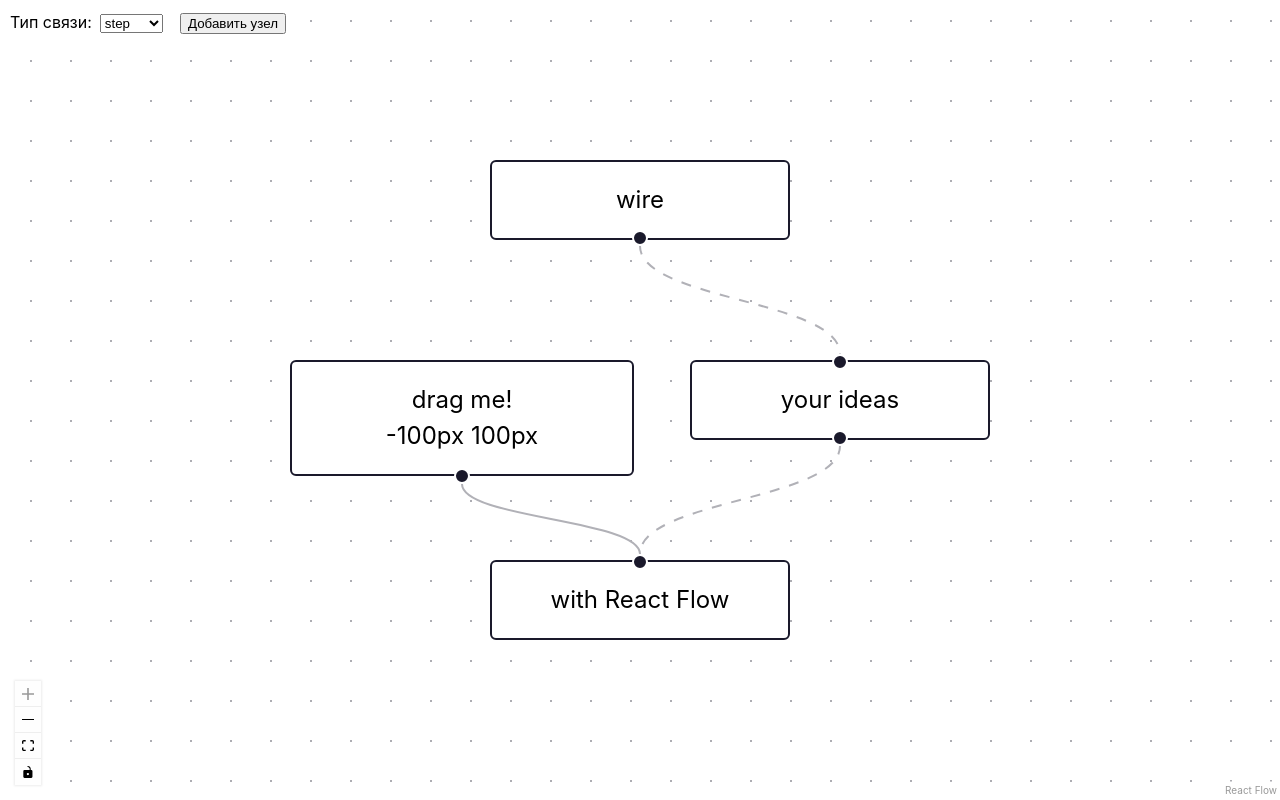
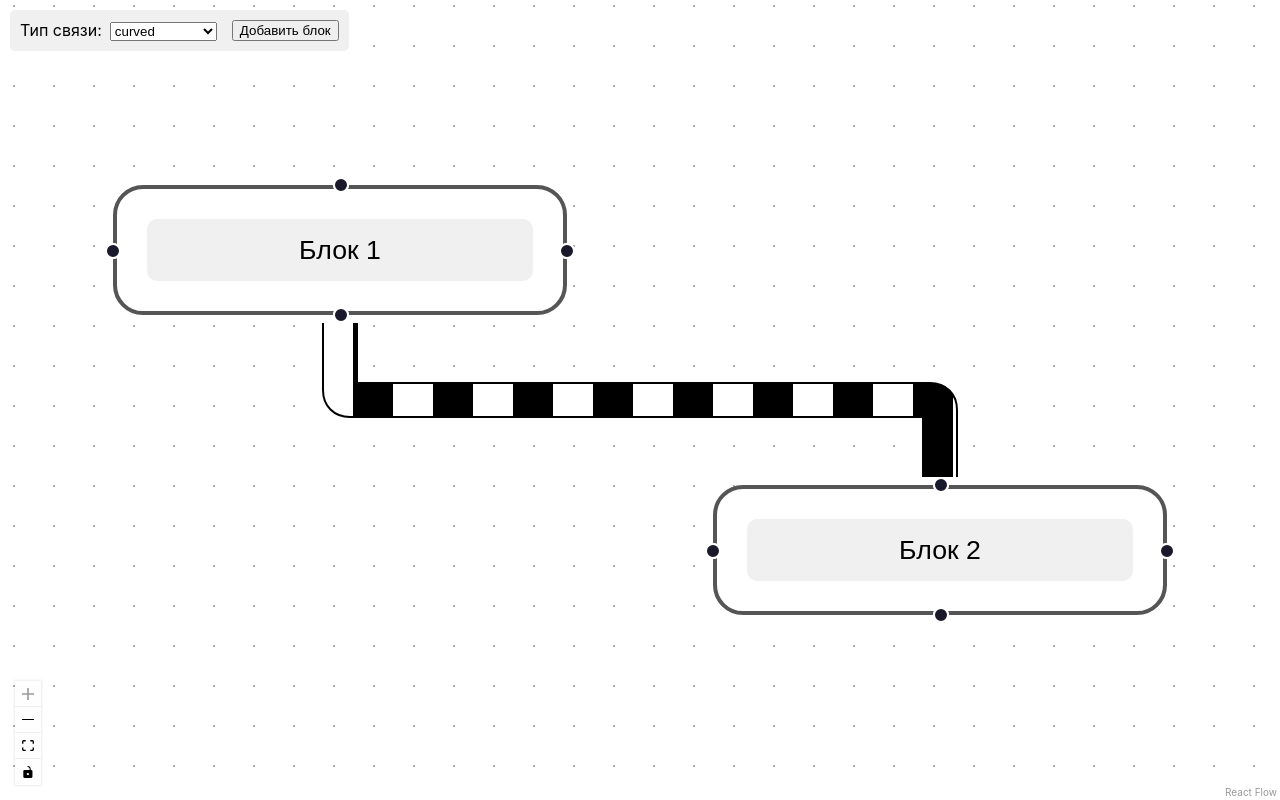
Before and after one commit to Frykt74/diagram, a React (Vite) app: page / in a window 1280 px wide. Built offline with nearby package versions, Linux system fonts and the light colour scheme.

Commit message:
fix connections

```diff
--- a/src/components/Flow.tsx
+++ b/src/components/Flow.tsx
@@ -13,37 +13,35 @@
 
 import { nodeTypes, initialNodes } from "../nodes";
 import { edgeTypes, initialEdges } from "../edges";
-import type { AppNode } from "../nodes/types"; // твой тип AppNode
+import type { AppNode } from "../nodes/types";
 
-let idCounter = 3;
+let idCounter = 3; // Счетчик для ID новых узлов
 
 export default function Flow() {
-  // состояние узлов типизировано как AppNode[]
   const [nodes, setNodes, onNodesChange] = useNodesState<AppNode>(initialNodes);
   const [edges, setEdges, onEdgesChange] = useEdgesState(initialEdges);
 
-  // Для удаления связи
   const [selectedEdgeId, setSelectedEdgeId] = useState<string | null>(null);
   const [deleteButtonPos, setDeleteButtonPos] = useState<{
     x: number;
     y: number;
   } | null>(null);
 
-  // Выбранный тип нового ребра
+  // Тип связи по умолчанию
   const [newEdgeType, setNewEdgeType] =
-    useState<keyof typeof edgeTypes>("step");
+    useState<keyof typeof edgeTypes>("curved");
 
-  // Обработчик добавления узла
+  // Добавление нового узла
   const onAddNode = useCallback(() => {
     const newId = `${idCounter++}`;
     const newNode: AppNode = {
       id: newId,
-      type: "default", // обязательно указываем встроенный тип
+      type: "custom", // Используем кастомный тип
       position: {
-        x: window.innerWidth / 2 - 75,
-        y: window.innerHeight / 2 - 25,
+        x: Math.random() * (window.innerWidth / 2),
+        y: Math.random() * (window.innerHeight / 2),
       },
-      data: { label: `Node ${newId}` },
+      data: { label: `Новый блок ${newId}` },
     };
     setNodes((nds) => [...nds, newNode]);
   }, [setNodes]);
@@ -55,14 +53,14 @@
     [newEdgeType, setEdges]
   );
 
-  // Обработчик клика по ребру (для показа кнопки удаления)
+  // Клик по связи для показа кнопки удаления
   const onEdgeClick: EdgeMouseHandler = useCallback((evt, edge) => {
     evt.stopPropagation();
     setSelectedEdgeId(edge.id);
     setDeleteButtonPos({ x: evt.clientX, y: evt.clientY });
   }, []);
 
-  // Удаление выбранного ребра
+  // Удаление выбранной связи
   const deleteEdge = useCallback(() => {
     if (!selectedEdgeId) return;
     setEdges((eds) => eds.filter((e) => e.id !== selectedEdgeId));
@@ -70,7 +68,7 @@
     setDeleteButtonPos(null);
   }, [selectedEdgeId, setEdges]);
 
-  // Скрыть кнопку удаления при клике по пустому месту
+  // Скрытие кнопки при клике на пустое место
   const onPaneClick = useCallback(() => {
     setSelectedEdgeId(null);
     setDeleteButtonPos(null);
@@ -78,8 +76,21 @@
 
   return (
     <div style={{ width: "100vw", height: "100vh" }}>
-      {/* Селектор типа ребра */}
-      <div style={{ position: "absolute", zIndex: 10, top: 10, left: 10 }}>
+      {/* UI элементы управления */}
+      <div
+        style={{
+          position: "absolute",
+          zIndex: 10,
+          top: 10,
+          left: 10,
+          background: "#f0f0f0",
+          padding: 10,
+          borderRadius: 5,
+          display: "flex",
+          gap: 15,
+        }}
+      >
+        <div>
           <label style={{ marginRight: 8 }}>Тип связи:</label>
           <select
             value={newEdgeType}
@@ -94,10 +105,7 @@
             ))}
           </select>
         </div>
-
-      {/* Кнопка добавления узла */}
-      <div style={{ position: "absolute", zIndex: 10, top: 10, left: 180 }}>
-        <button onClick={onAddNode}>Добавить узел</button>
+        <button onClick={onAddNode}>Добавить блок</button>
       </div>
 
       {/* Кнопка удаления связи */}
@@ -108,7 +116,7 @@
             left: deleteButtonPos.x + 10,
             top: deleteButtonPos.y + 10,
             zIndex: 20,
-            background: "red",
+            background: "#ff4d4d",
             color: "white",
             border: "none",
             borderRadius: 4,
@@ -117,7 +125,7 @@
           }}
           onClick={deleteEdge}
         >
-          Удалить соединение
+          Удалить
         </button>
       )}
 
--- a/src/edges/StepEdge.tsx
+++ b/src/edges/CurvedEdge.tsx
@@ -1,21 +1,25 @@
 import { BaseEdge, getSmoothStepPath, type EdgeProps } from "@xyflow/react";
 
-export default function StepEdge({
+export default function CurvedEdge({
   id,
   sourceX,
   sourceY,
   targetX,
   targetY,
+  sourcePosition,
+  targetPosition,
   style,
   markerEnd,
 }: EdgeProps) {
-  // getSmoothStepPath вернёт [d, labelX, labelY]
+  // getSmoothStepPath вернёт SVG-путь и координаты для метки
   const [d] = getSmoothStepPath({
     sourceX,
     sourceY,
+    sourcePosition,
     targetX,
     targetY,
-    borderRadius: 0, // без скруглений, получится классическая ломаная
+    targetPosition,
+    borderRadius: 15, // Скругление углов для плавности
   });
 
   return <BaseEdge id={id} path={d} style={style} markerEnd={markerEnd} />;
--- /dev/null
+++ b/src/edges/DoubleStripedEdge.tsx
@@ -0,0 +1,86 @@
+import { getSmoothStepPath, type EdgeProps } from "@xyflow/react";
+
+export default function DoubleStripedEdge({
+  id,
+  sourceX,
+  sourceY,
+  targetX,
+  targetY,
+  sourcePosition,
+  targetPosition,
+}: EdgeProps) {
+  const [edgePath] = getSmoothStepPath({
+    sourceX,
+    sourceY,
+    sourcePosition,
+    targetX,
+    targetY,
+    targetPosition,
+  });
+
+  // Создаем два разных паттерна - один смещен относительно другого
+  const pattern1Id = `double-striped-pattern-1-${id}`;
+  const pattern2Id = `double-striped-pattern-2-${id}`;
+
+  return (
+    <>
+      <defs>
+        {/* Первый паттерн - начинается с черной полоски */}
+        <pattern
+          id={pattern1Id}
+          patternUnits="userSpaceOnUse"
+          width={40}
+          height={20}
+        >
+          <rect x="0" y="0" width="20" height="20" fill="black" />
+          <rect x="20" y="0" width="20" height="20" fill="white" />
+        </pattern>
+
+        {/* Второй паттерн - смещен на одну полоску (начинается с белой) */}
+        <pattern
+          id={pattern2Id}
+          patternUnits="userSpaceOnUse"
+          width={40}
+          height={20}
+        >
+          <rect x="0" y="0" width="20" height="20" fill="white" />
+          <rect x="20" y="0" width="20" height="20" fill="black" />
+        </pattern>
+      </defs>
+
+      {/* Первая линия - черная рамка */}
+      <path
+        d={edgePath}
+        fill="none"
+        stroke="black"
+        strokeWidth={18}
+        style={{ transform: "translateY(-9px)" }}
+      />
+      {/* Первая линия - полосатый паттерн */}
+      <path
+        d={edgePath}
+        fill="none"
+        stroke={`url(#${pattern1Id})`}
+        strokeWidth={16}
+        style={{ transform: "translateY(-9px)" }}
+      />
+
+      {/* Вторая линия - черная рамка */}
+      <path
+        d={edgePath}
+        fill="none"
+        stroke="black"
+        strokeWidth={18}
+        style={{ transform: "translateY(9px)" }}
+      />
+      {/* Вторая линия - полосатый паттерн (смещенный) */}
+      <path
+        d={edgePath}
+        fill="none"
+        stroke={`url(#${pattern2Id})`}
+        strokeWidth={16}
+        style={{ transform: "translateY(9px)" }}
+      />
+    </>
+  );
+}
--- a/src/edges/StripedEdge.tsx
+++ b/src/edges/StripedEdge.tsx
@@ -1,4 +1,4 @@
-import { BaseEdge, getStraightPath, type EdgeProps } from "@xyflow/react";
+import { BaseEdge, getSmoothStepPath, type EdgeProps } from "@xyflow/react";
 
 export default function StripedEdge({
   id,
@@ -6,11 +6,18 @@
   sourceY,
   targetX,
   targetY,
+  sourcePosition,
+  targetPosition,
 }: EdgeProps) {
-  // получаем SVG‑путь «прямой» линии
-  const [edgePath] = getStraightPath({ sourceX, sourceY, targetX, targetY });
+  const [edgePath] = getSmoothStepPath({
+    sourceX,
+    sourceY,
+    sourcePosition,
+    targetX,
+    targetY,
+    targetPosition,
+  });
 
-  // уникальный id для <pattern>, чтобы не пересекаться
   const patternId = `striped-pattern-${id}`;
 
   return (
@@ -19,38 +26,28 @@
         <pattern
           id={patternId}
           patternUnits="userSpaceOnUse"
-          width={156} /* ширина одного полного блока (78+78) */
-          height={24} /* толщина линии */
+          width={40} // Увеличиваем ширину для более широких полосок
+          height={20}
+          // Убираем rotate(45) - полоски должны быть вертикальными
         >
-          {/* первая белая прямоугольник */}
-          <rect
-            x={0}
-            y={0}
-            width={78}
-            height={24}
-            fill="white"
-            stroke="black"
-          />
-          {/* вторая чёрная */}
-          <rect
-            x={78}
-            y={0}
-            width={78}
-            height={24}
-            fill="black"
-            stroke="black"
-          />
+          <rect x="0" y="0" width="20" height="20" fill="black" />
+          <rect x="20" y="0" width="20" height="20" fill="white" />
         </pattern>
       </defs>
 
-      {/* отрисовываем сам путь, используя этот шаблон */}
+      {/* Основная линия с черной рамкой */}
+      <BaseEdge
+        id={`${id}-border`}
+        path={edgePath}
+        style={{ stroke: "black", strokeWidth: 18 }}
+      />
+      {/* Линия с полосатым паттерном */}
       <BaseEdge
         id={id}
         path={edgePath}
         style={{
           stroke: `url(#${patternId})`,
-          strokeWidth: 24,
-          fill: "none",
+          strokeWidth: 16,
         }}
       />
     </>
--- a/src/edges/index.ts
+++ b/src/edges/index.ts
@@ -1,15 +1,22 @@
 import type { Edge, EdgeTypes } from "@xyflow/react";
 import StripedEdge from "./StripedEdge";
-import StepEdge from "./StepEdge";
+import CurvedEdge from "./CurvedEdge";
+import DoubleStripedEdge from "./DoubleStripedEdge";
 
 export const initialEdges: Edge[] = [
-  { id: "a->c", source: "a", target: "c", animated: true },
-  { id: "b->d", source: "b", target: "d" },
-  { id: "c->d", source: "c", target: "d", animated: true },
+  {
+    id: "1->2",
+    source: "1",
+    target: "2",
+    // ID
+    sourceHandle: "bottom",
+    targetHandle: "top",
+    type: "striped",
+  },
 ];
 
 export const edgeTypes = {
-  // Add your custom edge types here!
-  step: StepEdge,
+  curved: CurvedEdge,
   striped: StripedEdge,
+  "double-striped": DoubleStripedEdge,
 } satisfies EdgeTypes;
--- a/src/index.css
+++ b/src/index.css
@@ -1,12 +1,35 @@
-:root {
-  font-family: Inter, system-ui, Avenir, Helvetica, Arial, sans-serif;
-  line-height: 1.5;
-  font-weight: 400;
+/* Базовые стили, которые у вас уже есть */
+body {
+  margin: 0;
+  font-family: -apple-system, BlinkMacSystemFont, 'Segoe UI', 'Roboto', 'Oxygen',
+    'Ubuntu', 'Cantarell', 'Fira Sans', 'Droid Sans', 'Helvetica Neue',
+    sans-serif;
+  -webkit-font-smoothing: antialiased;
+  -moz-osx-font-smoothing: grayscale;
 }
 
-html,
-body,
-#root {
-  height: 100%;
-  margin: 0;
+/* Стили для кастомного блока */
+.custom-node {
+  border: 2px solid #555;
+  border-radius: 15px;
+  padding: 15px;
+  background: #fff;
+  min-width: 150px;
+  text-align: center;
 }
+
+/* Стили для поля ввода внутри блока */
+.custom-node-input {
+  width: 100%;
+  border: none;
+  background-color: #f0f0f0;
+  padding: 8px;
+  text-align: center;
+  border-radius: 5px;
+  box-sizing: border-box; /* Чтобы padding не влиял на ширину */
+}
+
+.custom-node-input:focus {
+  outline: none;
+  border: 1px solid #777;
+}
--- /dev/null
+++ b/src/nodes/CustomNode.tsx
@@ -0,0 +1,44 @@
+import { Handle, Position, useReactFlow, type NodeProps } from "@xyflow/react";
+import { useCallback } from "react";
+import type { CustomNode } from "./types";
+
+export function CustomNode({ id, data }: NodeProps<CustomNode>) {
+  const { setNodes } = useReactFlow();
+
+  const onLabelChange = useCallback(
+    (evt: React.ChangeEvent<HTMLInputElement>) => {
+      const newLabel = evt.target.value;
+      setNodes((nodes) =>
+        nodes.map((node) => {
+          if (node.id === id) {
+            return { ...node, data: { ...node.data, label: newLabel } };
+          }
+          return node;
+        })
+      );
+    },
+    [id, setNodes]
+  );
+
+  return (
+    <div className="custom-node">
+      <Handle type="source" position={Position.Top} id="top" />
+      <Handle type="target" position={Position.Top} id="top" />
+
+      <Handle type="source" position={Position.Right} id="right" />
+      <Handle type="target" position={Position.Right} id="right" />
+
+      <Handle type="source" position={Position.Bottom} id="bottom" />
+      <Handle type="target" position={Position.Bottom} id="bottom" />
+
+      <Handle type="source" position={Position.Left} id="left" />
+      <Handle type="target" position={Position.Left} id="left" />
+
+      <input
+        className="custom-node-input"
+        value={data.label}
+        onChange={onLabelChange}
+      />
+    </div>
+  );
+}
--- a/src/nodes/index.ts
+++ b/src/nodes/index.ts
@@ -1,31 +1,26 @@
 import type { NodeTypes } from "@xyflow/react";
+import { CustomNode } from "./CustomNode";
+import { PositionLoggerNode } from "./PositionLoggerNode";
+import type { AppNode } from "./types";
 
-import { PositionLoggerNode } from "./PositionLoggerNode";
-import { AppNode } from "./types";
-
+// Начальные узлы для демонстрации
 export const initialNodes: AppNode[] = [
-  { id: "a", type: "input", position: { x: 0, y: 0 }, data: { label: "wire" } },
   {
-    id: "b",
-    type: "position-logger",
-    position: { x: -100, y: 100 },
-    data: { label: "drag me!" },
+    id: "1",
+    type: "custom",
+    position: { x: 0, y: 0 },
+    data: { label: "Блок 1" },
   },
   {
-    id: "c",
-    position: { x: 100, y: 100 },
-    type: "default",
-    data: { label: "your ideas" },
-  },
-  {
-    id: "d",
-    type: "output",
-    position: { x: 0, y: 200 },
-    data: { label: "with React Flow" },
+    id: "2",
+    type: "custom",
+    position: { x: 300, y: 150 },
+    data: { label: "Блок 2" },
   },
 ];
 
+// Регистрируем узлы
 export const nodeTypes = {
+  custom: CustomNode,
   "position-logger": PositionLoggerNode,
-  // Add any of your custom nodes here!
 } satisfies NodeTypes;
```
Also changed, not shown: src/nodes/PositionLoggerNode.tsx (+2 -6 lines), src/nodes/types.ts (+22 -3 lines). Lines whose indentation alone changed are shown as unchanged.
